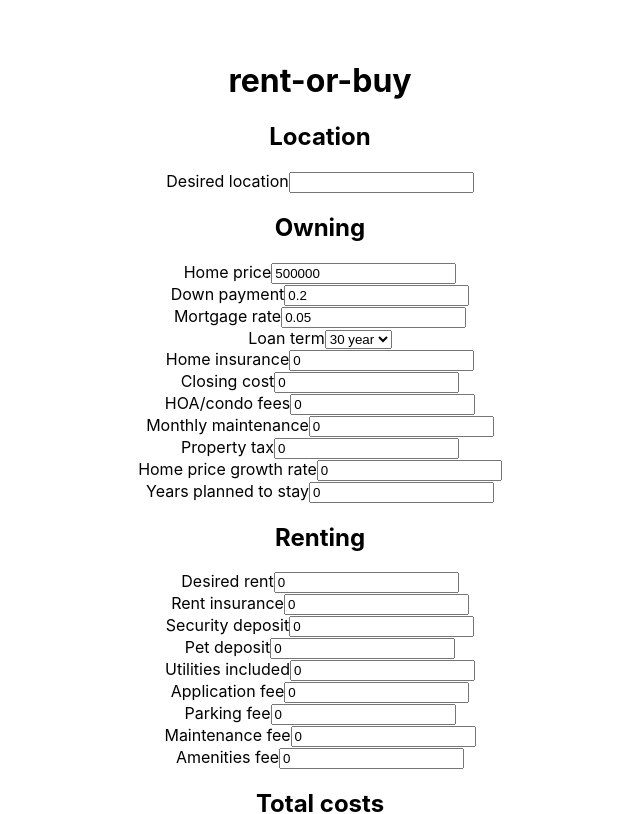
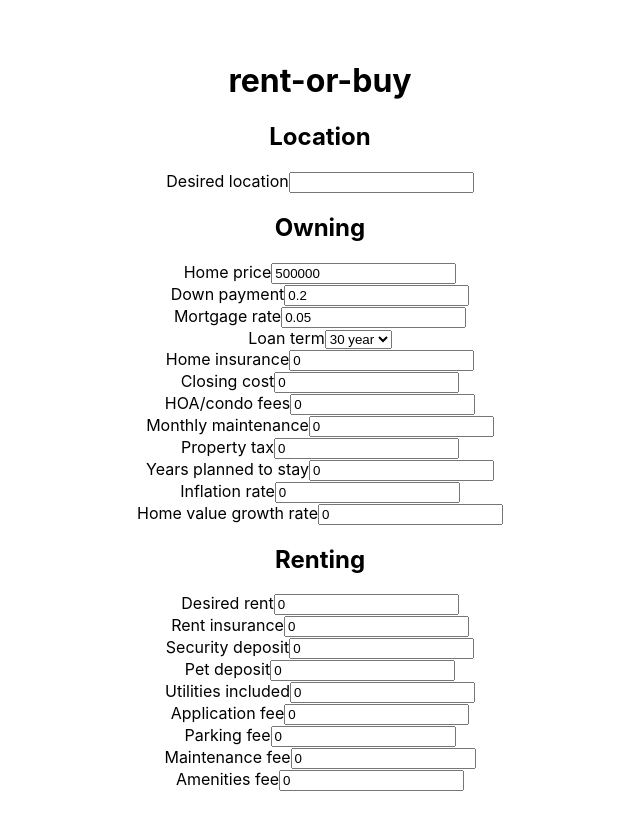
Before and after one commit to nickyggoodman/rentorbuy, a React (Vite) app in the folder rentorbuy/: page / in a window 1280 px wide. Shown: the top 814 px of the page, without its empty margins (320-960 px from the left). Built offline with nearby package versions, Linux system fonts and the light colour scheme.

Commit message:
add input fields for home val growth and inflation rate so that they can be used in total ownership cost

```diff
--- a/rentorbuy/src/App.jsx
+++ b/rentorbuy/src/App.jsx
@@ -10,13 +10,13 @@ function App() {
       downPayment: 0.20,
       mortgageRate: 0.05,
       loanTerm: 30,
-      inflateRate: 0,
+      inflationRate: 0,
+      homeValGrowth: 0,
       homeInsurance: 0,
       closingCosts: 0,
       hoaCondoFees: 0,
       monthlyMaintenance: 0,
       propertyTax: 0,
-      homePriceGrowth: 0,
       stayDuration: 0,
       desiredRent: 0,
       renterInsurance: 0,
@@ -205,16 +205,6 @@ function App() {
       </div>
 
       <div>
-        <label htmlFor="homePriceGrowth">Home price growth rate</label>
-        <input
-          type="number"
-          value={inputValues.homePriceGrowth}
-          name="homePriceGrowth"
-          id="homePriceGrowth"
-          onChange={handleInputChange} />
-      </div>
-
-      <div>
         <label htmlFor="stayDuration">Years planned to stay</label>
         <input
           type="number"
@@ -224,6 +214,33 @@ function App() {
           onChange={handleInputChange} />
       </div>
 
+      <div>
+        <label htmlFor="inflationRate">Inflation rate</label>
+        <input
+          value={inputValues.inflationRate}
+          type="number"
+          name="inflationRate"
+          id="inflationRate"
+          onChange={handleInputChange} />
+      </div>
+
+      <div>
+        <label htmlFor="homeValGrowth">Home value growth rate</label>
+        <input
+          value={inputValues.homeValGrowth}
+          type="number"
+          name="homeValGrowth"
+          id="homeValGrowth"
+          onChange={handleInputChange} />
+      </div>
+
+    {
+      /*
+       * section II for everything that consists of the cost of renting a
+       * place. These will be multiplied by 12 months by the years of staying
+       * in a location
+       */
+    }
       <h2>Renting</h2>
 
       <div>
```
